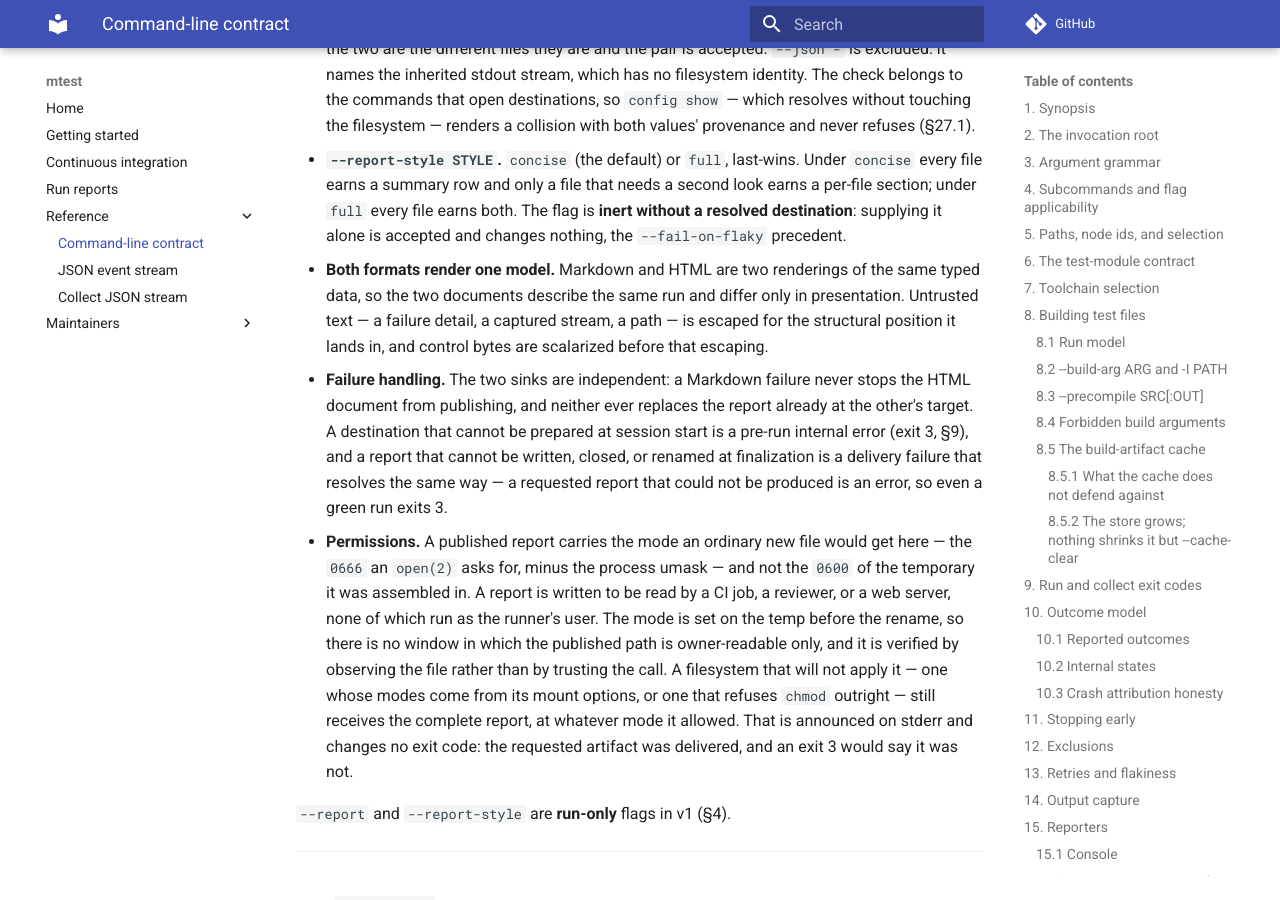
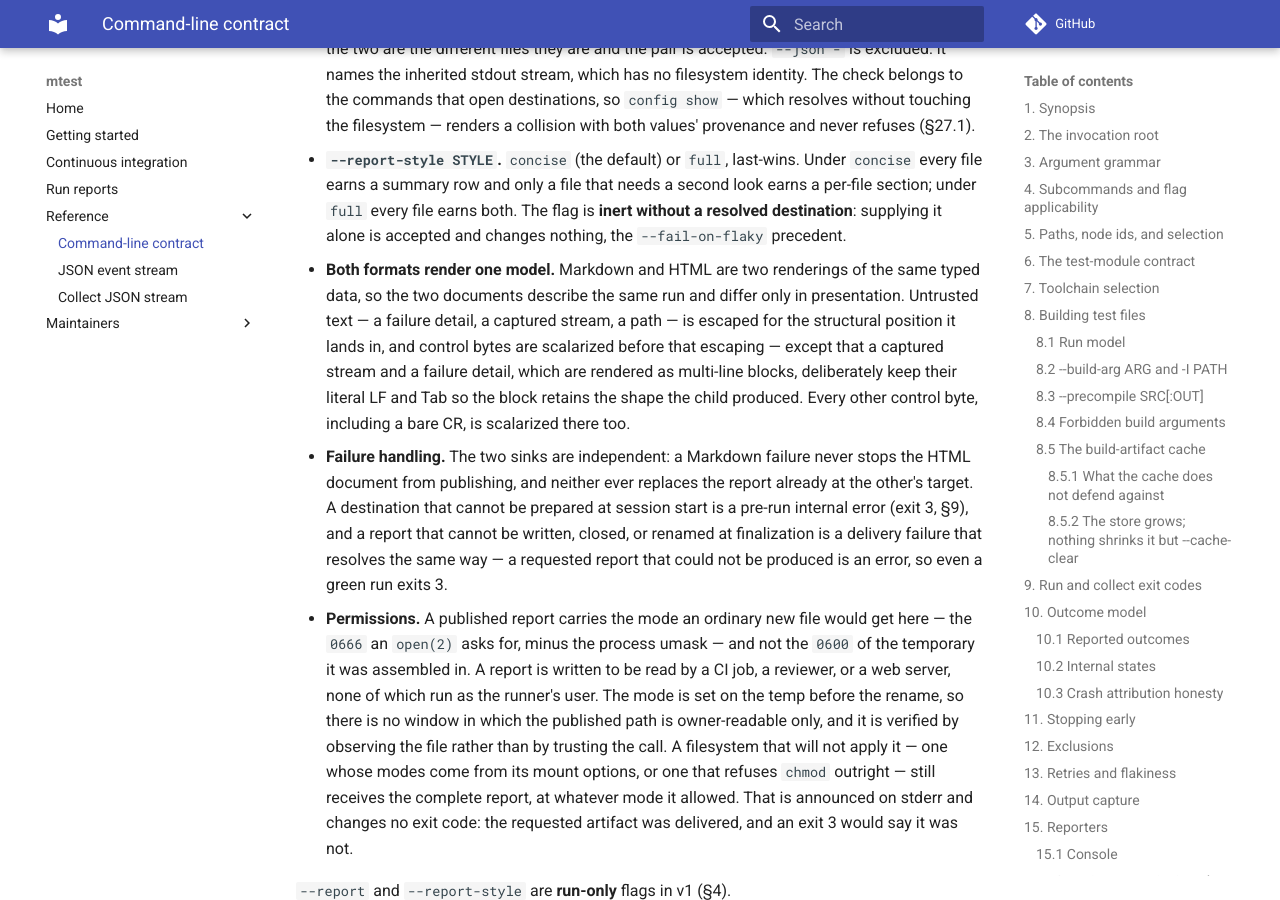
Before and after one commit to mikeleppane/mtest, an MkDocs documentation site: the page built from docs/cli-contract.md, in a window 1280 px wide and 900 px high, scrolled down 32156 px. Built offline with MkDocs 1.6.1 and Material for MkDocs 9.7.7, drawn with Linux system fonts in a browser that asks for light colours; comment, search, counter and statistics services are not loaded.

Commit message:
docs(report): describe the composition and the escaping that ship
The coordinator's module docstring, its struct docstring, and its example
all named a four-reporter production set. The production coordinator owns
five, and the four-argument overload it documented fills the report slot
with an inert writer — so a maintainer following the documented example
while a `--report` destination was configured would compose a run that
silently wrote no documents. Name five everywhere, and say what the
four-argument form is actually for.

The contract's control-byte sentence said scalarized, full stop, while a
captured stream and a failure detail deliberately keep their literal LF
and Tab so a block retains the shape the child produced. A consumer
implementing the sentence as written produced different bytes from both
renderers; it now describes the exception and keeps the bare CR inside
the rule.

```diff
--- a/docs/cli-contract.md
+++ b/docs/cli-contract.md
@@ -1422,7 +1422,10 @@
   same typed data, so the two documents describe the same run and differ only in
   presentation. Untrusted text — a failure detail, a captured stream, a path —
   is escaped for the structural position it lands in, and control bytes are
-  scalarized before that escaping.
+  scalarized before that escaping — except that a captured stream and a failure
+  detail, which are rendered as multi-line blocks, deliberately keep their
+  literal LF and Tab so the block retains the shape the child produced. Every
+  other control byte, including a bare CR, is scalarized there too.
 - **Failure handling.** The two sinks are independent: a Markdown failure never
   stops the HTML document from publishing, and neither ever replaces the report
   already at the other's target. A destination that cannot be prepared at
```
Also changed, not shown: 1 other file.
